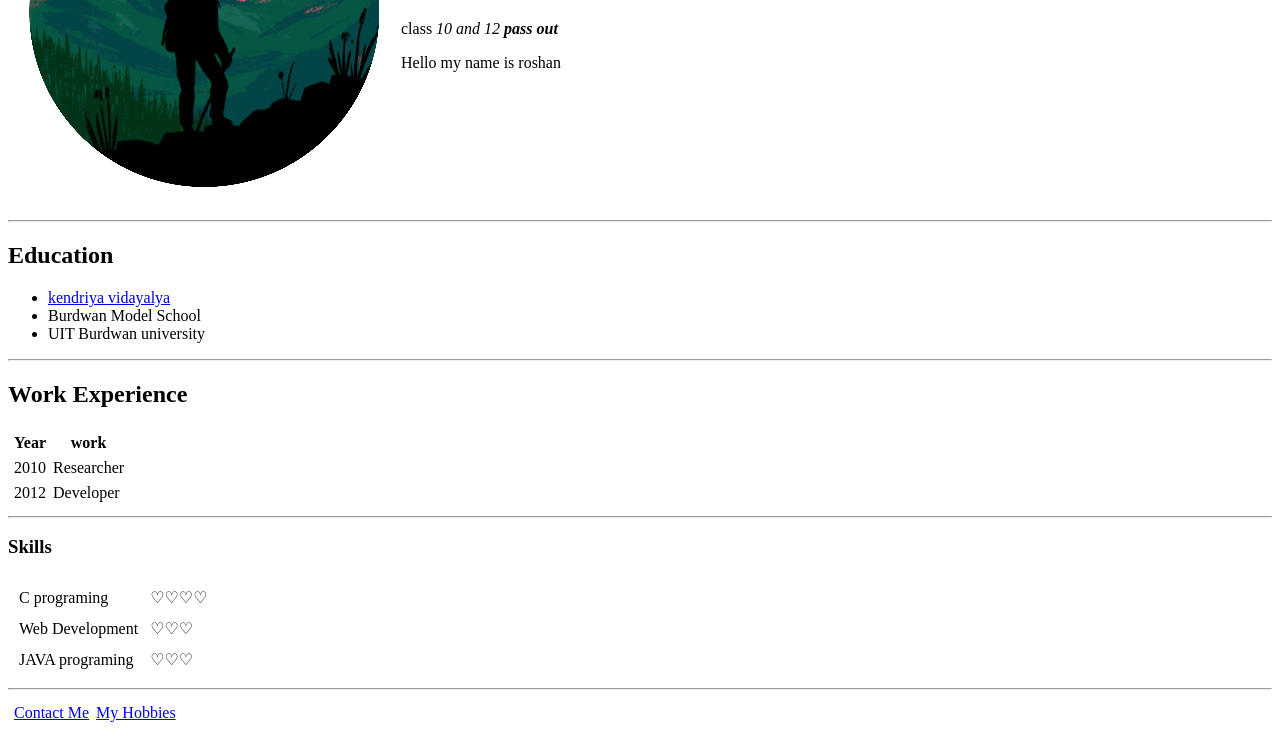
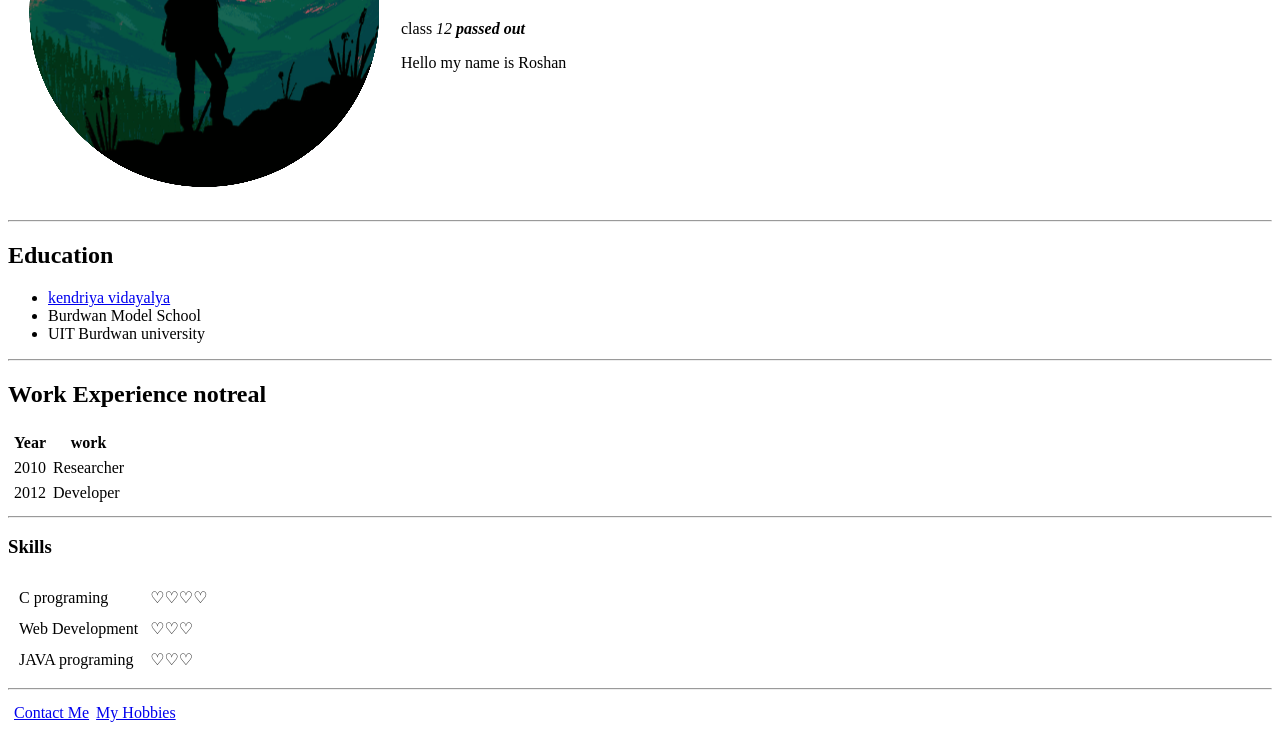
Before and after one commit to Roshankr1911/cv, a plain HTML site: page index.html in a window 1280 px wide. Shown: the part 192-928 px from the top of the page. Drawn offline with Linux system fonts and the light colour scheme.

Commit message:
Update index.html

```diff
--- a/index.html
+++ b/index.html
@@ -11,9 +11,9 @@
         <td><img src="roshan2.png" alt=" profile pic"></td>
         <td><h1>ROSHAN KUMAR YADAV</h1>
           <p>
-            class <em>10 and 12 <strong>pass out</strong></em>
+            class <em>12 <strong>passed out</strong></em>
           </p>
-          <p>Hello my name is roshan</p></td>
+          <p>Hello my name is Roshan</p></td>
       </tr>
     </table>
     <hr />
@@ -25,7 +25,7 @@
     </ul>
     <hr>
 
-    <h2>Work Experience</h2>
+    <h2>Work Experience notreal</h2>
     <table cellspacing="5">
       <thead>
         <tr>
```
